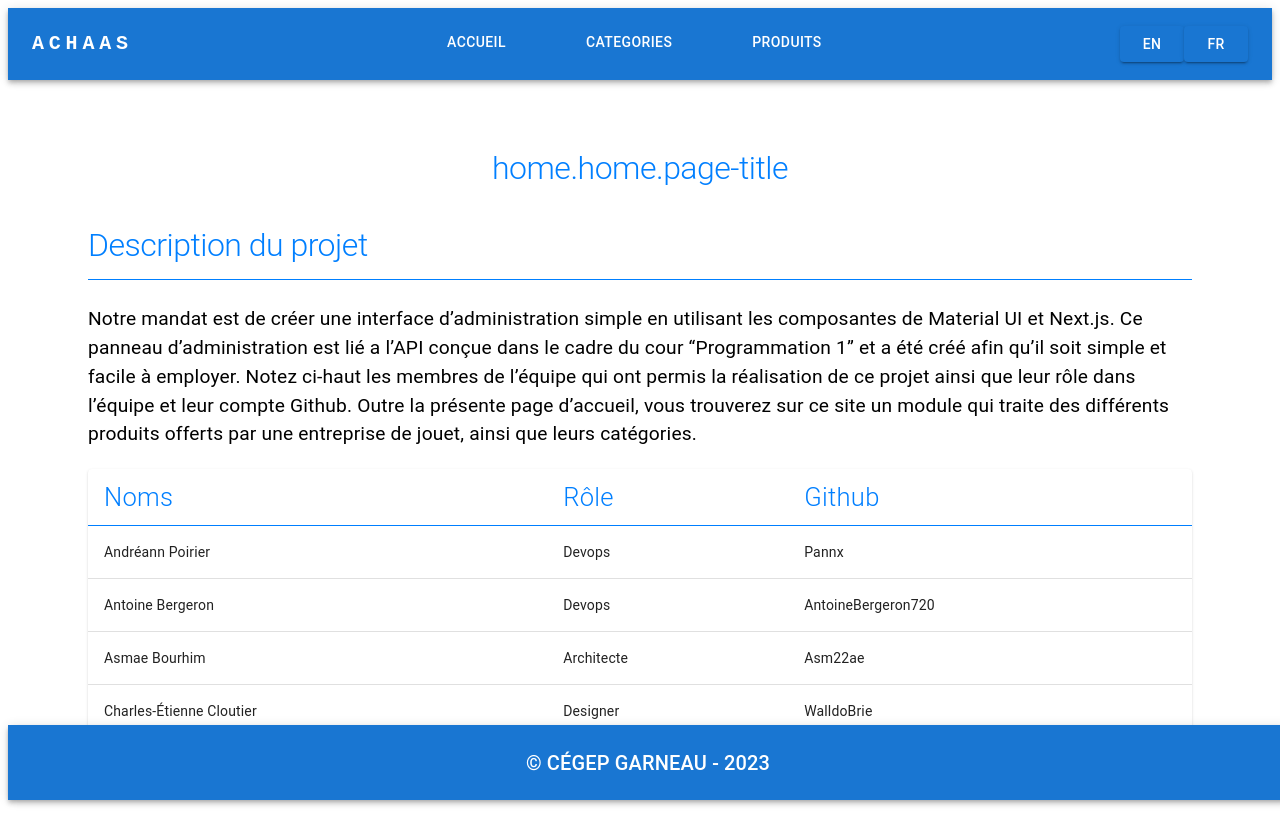
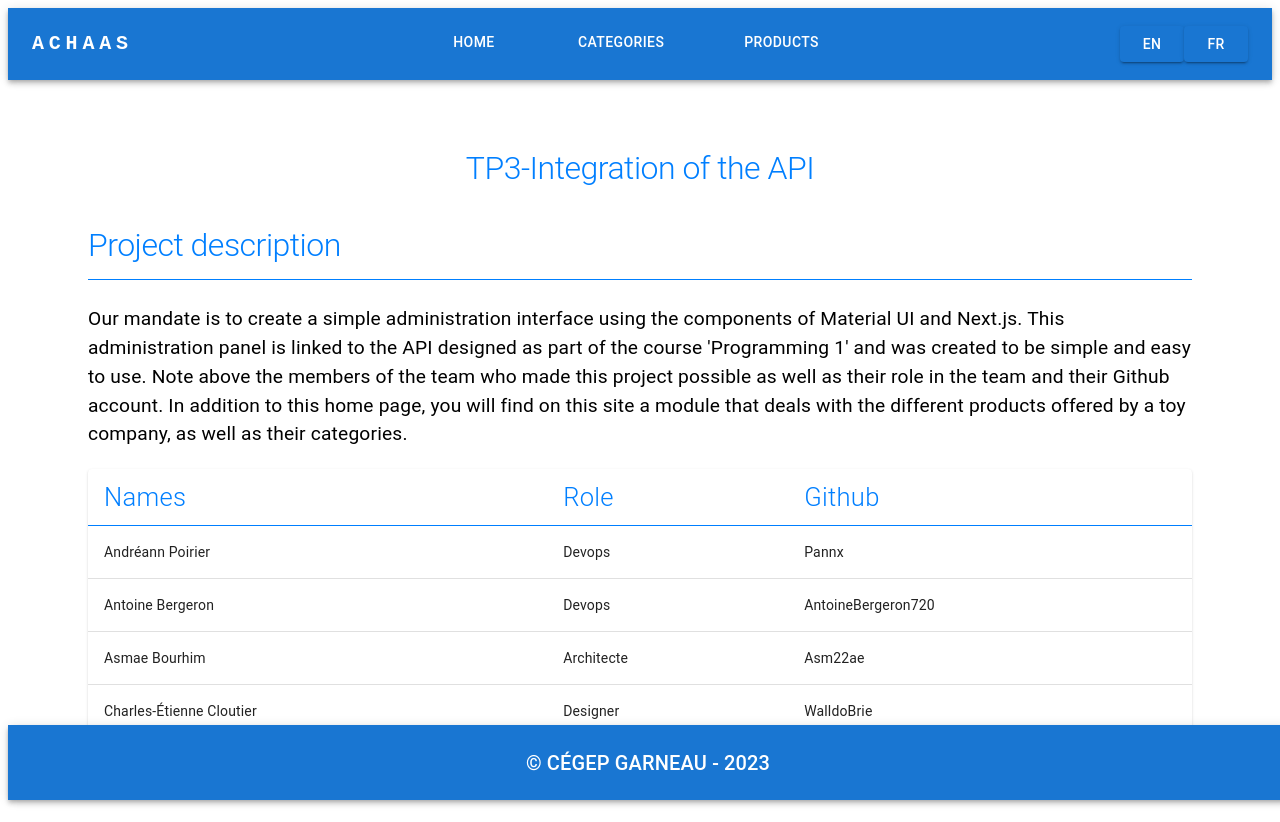
Before and after one commit to AntoineBergeron720/TP3_integration, a Next.js app: page /en in a window 1280 px wide. Built offline with nearby package versions, Linux system fonts and the light colour scheme.

Commit message:
l'internationnalisation est fini

```diff
--- a/src/app/[locale]/category/page.tsx
+++ b/src/app/[locale]/category/page.tsx
@@ -2,7 +2,7 @@
 
 import MyProductTable from "@/components/molecules/myProductArray/myProductTable";
 import { Box } from "@mui/material";
-import { getData } from "../../common/jeuxApi";
+import { getData } from "../../../common/jeuxApi";
 import { Category } from "@mui/icons-material";
 import { useState } from "react";
 import { Categories } from "@/types/modules";
--- a/src/app/[locale]/layout.tsx
+++ b/src/app/[locale]/layout.tsx
@@ -39,7 +39,7 @@ export default async function RootLayout({
         <NextIntlClientProvider locale={params.locale} messages={translations}>
           {/* <ApplicationProvider> */}
           <>
-            <MyMenu />
+           <MyMenu />
             {children}
           </>
           {/* </ApplicationProvider> */}
--- a/src/app/[locale]/page.tsx
+++ b/src/app/[locale]/page.tsx
@@ -7,25 +7,21 @@ import MyPageTitle from '@/components/molecules/title/my-page-title';
 import { Box, Typography } from '@mui/material';
 
 export default function Home() {
-  const t = useTranslations('home');
+  const t = useTranslations();
 
   return (
     <>
-       <Box component="div" sx={{mb: "40px"}}>
+      <Box component="div" sx={{mb: "40px"}}>
         <MyPageTitle title={t("home.page-title")} />
       </Box>
-      <Section title="Description du projet">
+      <Section title={t("home.project-description-title")}>
         <Typography style={{
           fontSize: "1.2rem",
           fontFamily: "roboto",
           marginBottom: "20px",
           fontWeight: "400",
         }}>
-          Notre mandat est de créer une interface d’administration simple en utilisant les composantes de Material UI et Next.js. Ce
-          panneau d’administration est lié a l’API conçue dans le cadre du cour “Programmation 1” et a été créé afin qu’il soit
-          simple et facile à employer. Notez ci-haut les membres de l’équipe qui ont permis la réalisation de ce projet ainsi que
-          leur rôle dans l’équipe et leur compte Github. Outre la présente page d’accueil, vous trouverez sur ce site un module
-          qui traite des différents produits offerts par une entreprise de jouet, ainsi que leurs catégories.</Typography>
+          {t('home.project-description-text')}</Typography>
         <BasicTable />
       </Section>
     </>
--- a/src/app/[locale]/product/page.tsx
+++ b/src/app/[locale]/product/page.tsx
@@ -4,7 +4,7 @@ import MyProductTable from "@/components/molecules/myProductArray/myProductTable
 import { Box } from "@mui/material";
 import { Categories } from "@/types/modules";
 import { Products } from "@/types/modules";
-import { getData } from "../../common/jeuxApi";
+import { getData } from "../../../common/jeuxApi";
 import { useEffect, useState } from "react";
 import MyPageTitle from "@/components/molecules/title/my-page-title";
 
--- a/src/components/molecules/my-Table/table.tsx
+++ b/src/components/molecules/my-Table/table.tsx
@@ -6,6 +6,7 @@ import TableContainer from '@mui/material/TableContainer';
 import TableHead from '@mui/material/TableHead';
 import TableRow from '@mui/material/TableRow';
 import Paper from '@mui/material/Paper';
+import { useTranslations } from "next-intl";
 
 
 function createData(
@@ -25,14 +26,16 @@ const rows = [
 ];
 
 export default function BasicTable() {
+  const t = useTranslations();
+
   return (
     <TableContainer component={Paper}>
       <Table sx={{ minWidth: 650 }} aria-label="simple table">
         <TableHead>
           <TableRow>
-            <TableCell sx={{ color: "#007FFF", borderBottom: "1px solid #007FFF", fontSize: "1.6rem", fontWeight: "300", fontFamily: "roboto"}}>Noms</TableCell>
-            <TableCell sx={{ color: "#007FFF", borderBottom: "1px solid #007FFF", fontSize: "1.6rem", fontWeight: "300", fontFamily: "roboto"}}>Rôle</TableCell>
-            <TableCell sx={{ color: "#007FFF", borderBottom: "1px solid #007FFF", fontSize: "1.6rem", fontWeight: "300", fontFamily: "roboto"}}>Github</TableCell>
+            <TableCell sx={{ color: "#007FFF", borderBottom: "1px solid #007FFF", fontSize: "1.6rem", fontWeight: "300", fontFamily: "roboto"}}>{t("common.names")}</TableCell>
+            <TableCell sx={{ color: "#007FFF", borderBottom: "1px solid #007FFF", fontSize: "1.6rem", fontWeight: "300", fontFamily: "roboto"}}>{t("common.role")}</TableCell>
+            <TableCell sx={{ color: "#007FFF", borderBottom: "1px solid #007FFF", fontSize: "1.6rem", fontWeight: "300", fontFamily: "roboto"}}>{t("common.github")}</TableCell>
           </TableRow>
         </TableHead>
         <TableBody>
--- a/src/components/molecules/myMenu/myMenu.tsx
+++ b/src/components/molecules/myMenu/myMenu.tsx
@@ -11,6 +11,7 @@ import Container from '@mui/material/Container';
 import Button from '@mui/material/Button';
 import MenuItem from '@mui/material/MenuItem';
 import { useRouter} from 'next/navigation';
+import { useTranslations } from "next-intl";
 
 interface MenuItem {
   label: string;
@@ -18,12 +19,13 @@ interface MenuItem {
 }
 
 const pages: MenuItem[] = [
-  { label: 'ACCUEIL', route: '/' },
-  { label: 'CATEGORIES', route: '/category' },
-  { label: 'PRODUITS', route: '/product' },
+  { label: 'home', route: '/' },
+  { label: 'category', route: '/category' },
+  { label: 'product', route: '/product' },
 ];
 
 export default function MyMenu() {
+  const t = useTranslations();
   const router = useRouter();
   const [anchorElNav, setAnchorElNav] = React.useState<null | HTMLElement>(null);
   const [anchorElUser, setAnchorElUser] = React.useState<null | HTMLElement>(null);
@@ -101,7 +103,7 @@ export default function MyMenu() {
             >
               {pages.map((page) => (
                 <MenuItem key={page.label} onClick={(e) => handleOpenPage(page.route)}>
-                  <Typography textAlign="center">{page.label}</Typography>
+                  <Typography textAlign="center">{t(`common.${page.label}`)}</Typography>
                 </MenuItem>
               ))}
             </Menu>
@@ -147,7 +149,7 @@ export default function MyMenu() {
                   '&:hover' : { borderBottomColor: 'white'}
                 }}
               >
-                {page.label}
+                {t(`common.${page.label}`)}
               </Button>
             ))}
           </Box>
@@ -160,7 +162,6 @@ export default function MyMenu() {
               onClick={() => {
                 changeLanguage('fr');
               }}>Fr</Button>
-
           </Box>
         </Toolbar>
       </Container>
--- a/src/languages/en.json
+++ b/src/languages/en.json
@@ -1,7 +1,16 @@
-
 {
-    "accueil": {
-      "page-title": "This is my home page"
+  "common": {
+    "home": "HOME",
+    "category": "CATEGORIES",
+    "product": "PRODUCTS",
+    "names": "Names",
+    "role": "Role",
+    "github": "Github"
+  },
+  "home": {
+    "page-title": "TP3-Integration of the API",
+    "project-description-title": "Project description",
+    "project-description-text": "Our mandate is to create a simple administration interface using the components of Material UI and Next.js. This administration panel is linked to the API designed as part of the course 'Programming 1' and was created to be simple and easy to use. Note above the members of the team who made this project possible as well as their role in the team and their Github account. In addition to this home page, you will find on this site a module that deals with the different products offered by a toy company, as well as their categories."
   },
   "categories": {
     "page-title": "These are my categories"
--- a/src/languages/fr.json
+++ b/src/languages/fr.json
@@ -1,6 +1,16 @@
 {
-      "accueil": {
-        "page-title": "Ceci est ma page d'accueil"
+  "common": {
+    "home": "ACCUEIL",
+    "category": "CATÉGORIES",
+    "product": "PRODUITS",
+    "names": "Noms",
+    "role": "Rôle",
+    "github": "Github"
+  },
+  "home": {
+    "page-title": "TP3-Intégration de l'API",
+    "project-description-title": "Description du projet",
+    "project-description-text": "Notre mandat est de créer une interface d’administration simple en utilisant les composantes de Material UI et Next.js. Ce panneau d’administration est lié a l’API conçue dans le cadre du cour 'Programmation 1' et a été créé afin qu’il soit simple et facile à employer. Notez ci-haut les membres de l’équipe qui ont permis la réalisation de ce projet ainsi que leur rôle dans l’équipe et leur compte Github. Outre la présente page d’accueil, vous trouverez sur ce site un module qui traite des différents produits offerts par une entreprise de jouet, ainsi que leurs catégories."
   },
   "categories": {
     "page-title": "Voici mes catégories"
--- a/src/middleware.ts
+++ b/src/middleware.ts
@@ -2,7 +2,6 @@ import createMiddleware from "next-intl/middleware";
 
 export default createMiddleware({
   locales: ["en", "fr"],
-
   defaultLocale: "en",
   localePrefix: "always",
   localeDetection: false,
```
Also changed, not shown: src/common/jeuxApi.ts (renamed from src/app/common/jeuxApi.ts), 2 other files (tests, documents, lock files or other folders). Lines whose indentation alone changed are shown as unchanged.
